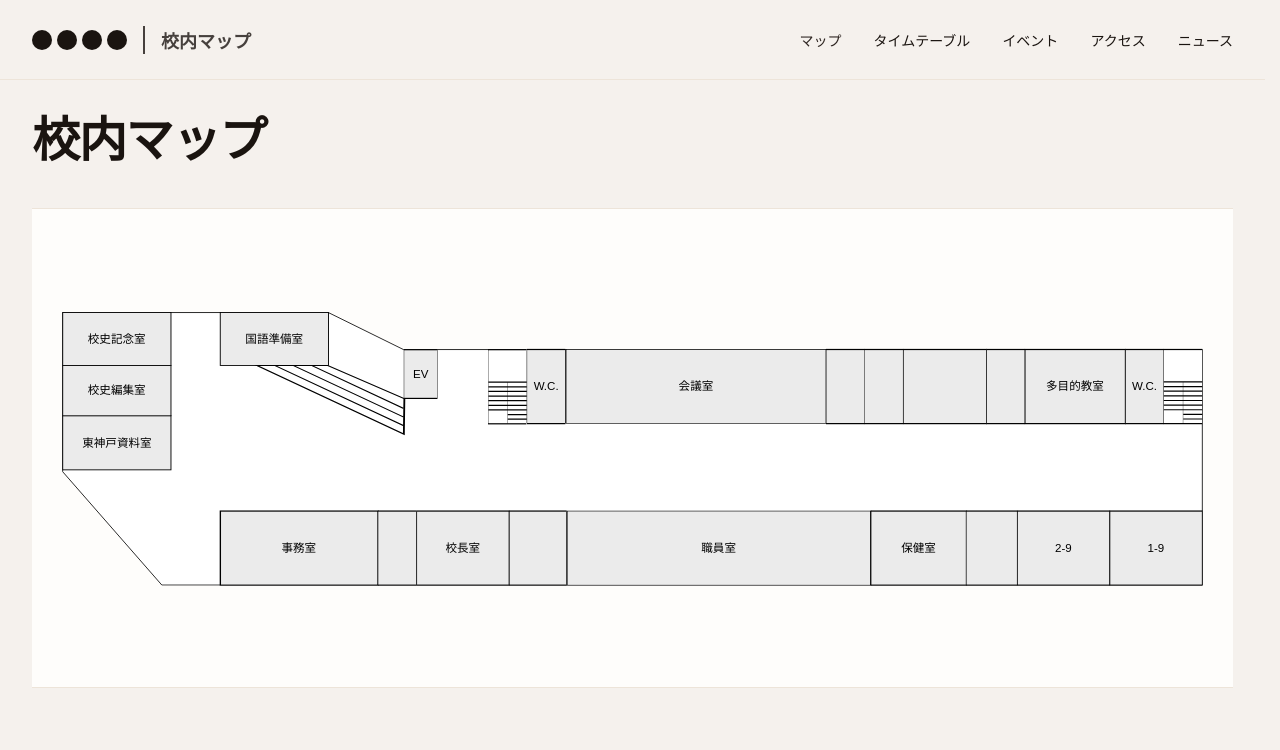
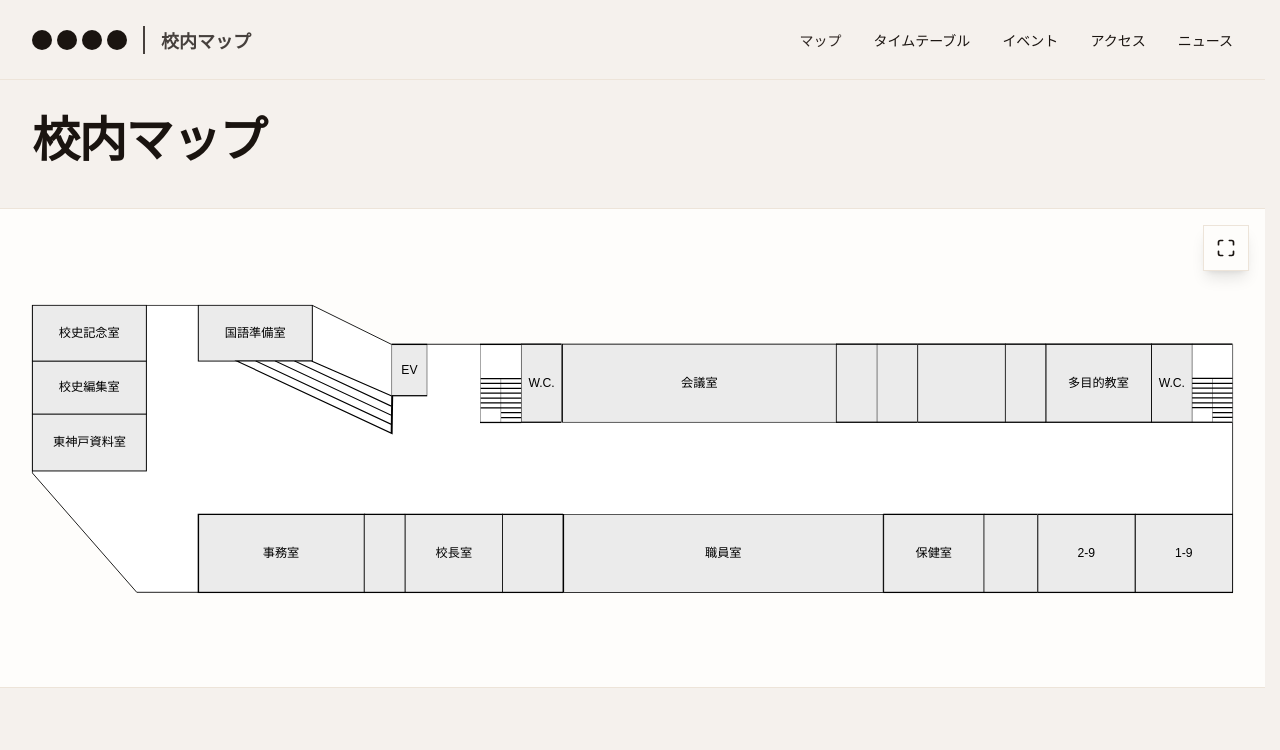
Before and after one commit to kobehs-butsuri/bunkasai0, a Next.js app: page /map in a window 1280 px wide. Shown: the top 750 px of the page. Built offline with nearby package versions, Linux system fonts and the light colour scheme.

Commit message:
マップの全画面表示追加

```diff
--- a/src/app/layout.tsx
+++ b/src/app/layout.tsx
@@ -48,8 +48,10 @@ export default function RootLayout({
         <body className={`font-sans antialiased flex flex-col min-h-screen ${noto.className}`}>
             <PageTitleProvider>
                 <Header/>
-                <main className="w-full bg-background flex-grow px-8 mb-16">
-                    <Heading />
+                <main className="w-full bg-background flex-grow mb-16">
+                    <div className={"px-8"}>
+                        <Heading />
+                    </div>
                     {children}
                 </main>
                 <Footer/>
--- a/src/app/map/content.tsx
+++ b/src/app/map/content.tsx
@@ -6,6 +6,7 @@ import {MapSVG} from "@/components/map"
 import festivalData from "@/data/festival.json"
 import useMobile from "@/hooks/use-mobile"
 import {useSetPageTitle} from "@/hooks/page-title-context";
+import {Maximize, Minimize} from "lucide-react";
 
 interface Exhibition {
     id: string
@@ -25,7 +26,8 @@ export default function Map() {
     const [selectedRoomId, setSelectedRoomId] = useState<string | null>(null)
     const isMobile = useMobile()
 
-    // ズーム・パン状態
+    const [isFullscreen, setIsFullscreen] = useState(false)
+
     const [scale, setScale] = useState(1)
     const [showScrollOverlay, setShowScrollOverlay] = useState(0)
     const [position, setPosition] = useState({ x: 0, y: 0 })
@@ -41,30 +43,26 @@ export default function Map() {
     const initialPinchScale = useRef<number | null>(null)
     const initialPinchPosition = useRef<{ x: number; y: number } | null>(null)
     const [isInitialized, setIsInitialized] = useState(false)
+    const [isScreenModeChanged, setIsScreenModeChanged] = useState(false)
 
     const exhibitions = festivalData.exhibitions as Exhibition[]
 
     const timeoutRef = useRef<NodeJS.Timeout | null>(null);
     const runTimeoutOnce = () => {
-        // 先に既存 timeout を止める
         if (timeoutRef.current) {
             clearTimeout(timeoutRef.current);
         }
 
-        // 新しく登録
         timeoutRef.current = setTimeout(() => {
             setShowScrollOverlay(0);
             timeoutRef.current = null;
         }, 1500);
     };
 
-
-    // roomIdから展示情報を取得
     const getExhibitionByRoomId = useCallback((roomId: string): Exhibition | undefined => {
         return exhibitions.find(exh => exh.roomId === roomId)
     }, [exhibitions])
 
-    // 位置を制限する関数
     const constrainPosition = (x: number, y: number) => {
         if (!containerRef.current || !mapRef.current) return { x, y }
 
@@ -74,11 +72,9 @@ export default function Map() {
         const containerRect = container.getBoundingClientRect()
         const mapRect = map.getBoundingClientRect()
 
-        // スケール適用後のマップサイズ
         const mapWidth = mapRect.width
         const mapHeight = mapRect.height
 
-        // 上下左右の端
         const left = containerRect.width / 2
         const top = containerRect.height / 2
         const bottom = -mapHeight + containerRect.height / 2
@@ -89,9 +85,9 @@ export default function Map() {
         return { x: constrainedX, y: constrainedY }
     }
 
-    // 初期表示時にマップを中央に配置・拡大
     useEffect(() => {
-        if (!containerRef.current || !mapRef.current || isInitialized) return
+        constrainPosition(0, 0)
+        if (!containerRef.current || !mapRef.current || isInitialized || isScreenModeChanged) return
 
         const container = containerRef.current
         const map = mapRef.current
@@ -99,23 +95,37 @@ export default function Map() {
         const mapRect = map.getBoundingClientRect()
         const containerRect = container.getBoundingClientRect()
 
-        // 縦横比を計算して、小さい方に合わせる
-        const scaleX = containerRect.width / mapRect.width
-        const scaleY = containerRect.height / mapRect.height
-        const initialScale = Math.min(scaleX, scaleY) * 0.95 // 少し余白を持たせる
+        const scaledWidth = containerRect.width * scale
+        const scaledHeight = containerRect.height * scale
 
-        // 中央に配置
-        const scaledWidth = mapRect.width * initialScale
-        const scaledHeight = mapRect.height * initialScale
-        const centerX = (containerRect.width - scaledWidth) / 2
-        const centerY = (containerRect.height - scaledHeight) / 2
+        const scaleX = scaledWidth / mapRect.width * scale
+        const scaleY = scaledHeight / mapRect.height * scale
+        const newScale = Math.min(scaleX, scaleY) * 0.95
 
-        setScale(initialScale)
+        if (!isInitialized){
+            const centerX = (containerRect.width - mapRect.width / scale * newScale) / 2
+            const centerY = (containerRect.height - mapRect.height / scale * newScale) / 2
+            setScale(newScale)
             setPosition({ x: centerX, y: centerY })
             setIsInitialized(true)
-    }, [isMobile, isInitialized])
+            setIsScreenModeChanged(false)
+            return
+        }
 
-    // グローバルマウスアップイベントを監視
+        const left = containerRect.width / 2
+        const top = containerRect.height / 2
+        const bottom = -scaledHeight + containerRect.height / 2
+        const right = -scaledWidth + containerRect.width / 2
+
+
+        const constrainedX = Math.max(right, Math.min(left, position.x / scale * newScale))
+        const constrainedY = Math.max(bottom, Math.min(top, position.y / scale * newScale))
+
+        setScale(newScale)
+        setPosition({ x: constrainedX, y: constrainedY })
+        setIsInitialized(true)
+    }, [isFullscreen, isInitialized, isScreenModeChanged, isMobile, position.x, position.y, scale])
+
     useEffect(() => {
         const handleGlobalMouseUp = () => {
             if (isDragging) {
@@ -132,6 +142,7 @@ export default function Map() {
     }, [isMobile, isDragging])
 
     const handleRoomClick = useCallback((roomId: string) => {
+        if (showScrollOverlay !== 0) return
         const exhibition = getExhibitionByRoomId(roomId)
         if (!exhibition) return
 
@@ -141,15 +152,23 @@ export default function Map() {
         } else {
             window.location.href = `/event/${exhibition.id}`
         }
-    }, [getExhibitionByRoomId, isMobile])
+    }, [showScrollOverlay, getExhibitionByRoomId, isMobile])
 
-    // マウスホイールでズーム
+    const handleRoomTouch = useCallback((roomId: string) => {
+        if (showScrollOverlay !== 0) return
+        const exhibition = getExhibitionByRoomId(roomId)
+        if (!exhibition) return
+
+        setSelectedRoomId(roomId)
+        setShowPopup(true)
+    }, [showScrollOverlay, getExhibitionByRoomId])
+
     useEffect(() => {
         const container = containerRef.current
         if (!container) return
 
         const handleWheel = (e: WheelEvent) => {
-            if (!e.ctrlKey && !e.metaKey) {
+            if (!e.ctrlKey && !e.metaKey && !isFullscreen) {
                 setShowScrollOverlay(1)
                 runTimeoutOnce()
                 return
@@ -181,9 +200,8 @@ export default function Map() {
         return () => {
             container.removeEventListener('wheel', handleWheel)
         }
-    }, [scale, position]) // 依存配列に必要な値を追加
+    }, [scale, position, isFullscreen])
 
-    // マウスドラッグ（モバイルモード時）
     const handleMouseDown = (e: React.MouseEvent) => {
         e.preventDefault()
         setDragStart({
@@ -195,13 +213,11 @@ export default function Map() {
     }
 
     const handleMouseMove = (e: React.MouseEvent) => {
-
         if (e.buttons === 0) {
             setIsDragging(false)
             setHasMoved(false)
             setDragStart({ x: 0, y: 0 })
             if (!isMobile) {
-                // デスクトップモードのホバー処理
                 setMousePos({ x: e.clientX, y: e.clientY })
                 let element: Element | null = e.target as SVGElement
                 while (element && element !== (e.currentTarget as Element)) {
@@ -215,9 +231,8 @@ export default function Map() {
             }
             return
         }
-        // マウスダウン後の処理
+
         if (dragStart.x !== 0 || dragStart.y !== 0 || isDragging) {
-            // 移動量が5px以上ならドラッグ開始
             const moveDistance = Math.hypot(
                 e.clientX - touchStartPos.x,
                 e.clientY - touchStartPos.y
@@ -230,7 +245,6 @@ export default function Map() {
                 const newX = e.clientX - dragStart.x
                 const newY = e.clientY - dragStart.y
 
-                // 位置を制限
                 const constrained = constrainPosition(newX, newY)
                 setPosition(constrained)
             }
@@ -239,7 +253,6 @@ export default function Map() {
 
     const handleMouseUp = (e: React.MouseEvent) => {
         if (!hasMoved) {
-            // クリック判定 - クリック位置の要素を取得
             let element: Element | null = document.elementFromPoint(e.clientX, e.clientY)
             while (element && element !== containerRef.current) {
                 if (element.id && getExhibitionByRoomId(element.id)) {
@@ -261,13 +274,11 @@ export default function Map() {
         const container = containerRef.current
         if (!container) return
 
-        // 移動平均用の履歴
         let centerHistory: Array<{ x: number; y: number }> = []
         const HISTORY_SIZE = 10
 
         const handleTouchStart = (e: TouchEvent) => {
             if (e.touches.length === 1 || e.touches.length === 2) {
-                // ドラッグ開始準備
                 setDragStart({
                     x: e.touches[0].clientX - position.x,
                     y: e.touches[0].clientY - position.y,
@@ -281,7 +292,7 @@ export default function Map() {
                 setPossibleToDrag(true)
 
                 if (e.touches.length === 1) return
-                // ピンチズーム開始
+
                 const touch1 = e.touches[0]
                 const touch2 = e.touches[1]
                 lastTouchDistance.current = Math.hypot(
@@ -291,15 +302,12 @@ export default function Map() {
 
                 const rect = container.getBoundingClientRect()
 
-                // 2本指の中心点（コンテナ内の相対座標）
                 const centerX = (touch1.clientX + touch2.clientX) / 2 - rect.left
                 const centerY = (touch1.clientY + touch2.clientY) / 2 - rect.top
                 lastTouchCenter.current = {x: centerX, y: centerY}
 
-                // 履歴を初期化
                 centerHistory = [{x: centerX, y: centerY}]
 
-                // ピンチ開始時の状態を保存
                 initialPinchScale.current = scale
                 initialPinchPosition.current = {x: position.x, y: position.y}
             }
@@ -307,7 +315,6 @@ export default function Map() {
 
         const handleTouchMove = (e: TouchEvent) => {
             if (e.touches.length === 2 && lastTouchDistance.current !== null && lastTouchCenter.current && initialPinchScale.current !== null && initialPinchPosition.current !== null) {
-                // ピンチズーム + パン
                 const touch1 = e.touches[0]
                 const touch2 = e.touches[1]
                 const distance = Math.hypot(
@@ -317,37 +324,29 @@ export default function Map() {
 
                 const rect = container.getBoundingClientRect()
 
-                // 現在の2本指の中心点
                 const currentCenterX = (touch1.clientX + touch2.clientX) / 2 - rect.left
                 const currentCenterY = (touch1.clientY + touch2.clientY) / 2 - rect.top
 
-                // 履歴に追加
                 centerHistory.push({ x: currentCenterX, y: currentCenterY })
                 if (centerHistory.length > HISTORY_SIZE) {
                     centerHistory.shift()
                 }
 
-                // 移動平均を計算
                 const avgCenterX = centerHistory.reduce((sum, c) => sum + c.x, 0) / centerHistory.length
                 const avgCenterY = centerHistory.reduce((sum, c) => sum + c.y, 0) / centerHistory.length
 
-                // ズーム比率を計算
                 const scaleRatio = distance / lastTouchDistance.current
                 const newScale = Math.max(0.5, Math.min(4, initialPinchScale.current * scaleRatio))
 
-                // 中心点の移動量（移動平均を使用）
                 const centerDeltaX = avgCenterX - lastTouchCenter.current.x
                 const centerDeltaY = avgCenterY - lastTouchCenter.current.y
 
-                // ズーム前の位置（ピンチ開始時の状態を基準）
                 const beforeX = (lastTouchCenter.current.x - initialPinchPosition.current.x) / initialPinchScale.current
                 const beforeY = (lastTouchCenter.current.y - initialPinchPosition.current.y) / initialPinchScale.current
 
-                // ズーム後の位置調整 + パン移動
                 const newX = lastTouchCenter.current.x - beforeX * newScale + centerDeltaX
                 const newY = lastTouchCenter.current.y - beforeY * newScale + centerDeltaY
 
-                // 位置を制限
                 const constrained = constrainPosition(newX, newY)
 
                 setIsDragging(true)
@@ -355,22 +354,24 @@ export default function Map() {
                 setPosition(constrained)
                 e.preventDefault();
             } else if (e.touches.length === 1 && (dragStart.x !== 0 || dragStart.y !== 0 || isDragging)) {
-                // ドラッグ
                 const moveDistance = Math.hypot(
                     e.touches[0].clientX - touchStartPos.x,
                     e.touches[0].clientY - touchStartPos.y
                 )
                 if (moveDistance > 5) {
-                    if (!isDragging) {
+                    if (!isDragging && !isFullscreen) {
                         setShowScrollOverlay(2)
                         runTimeoutOnce();
                         return
+                    }
+                    if (isFullscreen) {
+                        setIsDragging(true)
+                        e.preventDefault();
                     }
                     setHasMoved(true)
                     const newX = e.touches[0].clientX - dragStart.x
                     const newY = e.touches[0].clientY - dragStart.y
 
-                    // 位置を制限
                     const constrained = constrainPosition(newX, newY)
                     setPosition(constrained)
                 }
@@ -410,7 +411,7 @@ export default function Map() {
                         if (current.id && getExhibitionByRoomId(current.id)) {
                             e.preventDefault()
                             e.stopPropagation()
-                            handleRoomClick(current.id)
+                            handleRoomTouch(current.id)
                             break
                         }
                         current = current.parentElement
@@ -432,7 +433,19 @@ export default function Map() {
             container.removeEventListener('touchmove', handleTouchMove)
             container.removeEventListener('touchend', handleTouchEnd)
         }
-    }, [scale, position, isDragging, dragStart, touchStartPos, hasMoved, possibleToDrag, getExhibitionByRoomId, handleRoomClick])
+    }, [scale, position, isDragging, isFullscreen, dragStart, touchStartPos, hasMoved, possibleToDrag, getExhibitionByRoomId, handleRoomClick, handleRoomTouch])
+
+    useEffect(() => {
+        const handleEscape = (e: KeyboardEvent) => {
+            if (e.key === 'Escape' && isFullscreen) {
+                setIsScreenModeChanged(true)
+                setIsFullscreen(false)
+            }
+        }
+
+        window.addEventListener('keydown', handleEscape)
+        return () => window.removeEventListener('keydown', handleEscape)
+    }, [isFullscreen])
 
     const selectedExhibition = selectedRoomId ? getExhibitionByRoomId(selectedRoomId) : null
     const hoveredExhibition = hoveredRoomId ? getExhibitionByRoomId(hoveredRoomId) : null
@@ -440,9 +453,12 @@ export default function Map() {
     return (
         <div>
             <div
-                className={isMobile
+                className={
+                    isFullscreen
+                        ? "fixed inset-0 z-50 overflow-hidden bg-card"
+                        : (isMobile
                             ? "w-full h-[60vh] overflow-hidden relative bg-card border-y border-accent-light"
-                    : "max-w-7xl mx-auto h-[60vh] overflow-hidden relative bg-card border-y border-accent-light"
+                            : "max-w-7xl mx-auto h-[60vh] overflow-hidden relative bg-card border-y border-accent-light")
                 }
                 ref={containerRef}
                 onMouseDown={handleMouseDown}
@@ -459,6 +475,33 @@ export default function Map() {
                     cursor: !isMobile && hoveredRoomId && hoveredExhibition ? "pointer" : (isDragging ? 'grabbing' : 'default'),
                 }}
             >
+                <div
+                    ref={mapRef}
+                    className="w-full transition-all"
+                    style={{
+                        userSelect: 'none',
+                        transform: `translate(${position.x}px, ${position.y}px) scale(${scale})`,
+                        transformOrigin: '0 0',
+                        transition: (isDragging ? "None" : "")}}
+                >
+                    <MapSVG />
+                </div>
+
+                <button
+                    onClick={() => {
+                        setIsScreenModeChanged(true)
+                        setIsFullscreen(!isFullscreen)
+                    }}
+                    className="absolute top-4 right-4 z-10 bg-card border border-accent-light p-3 hover:bg-accent-light transition-colors shadow-lg cursor-pointer"
+                    title={isFullscreen ? "通常表示" : "全画面表示"}
+                >
+                    {isFullscreen ? (
+                        <Minimize className={"h-5 w-5"}/>
+                    ) : (
+                        <Maximize className={"h-5 w-5"}/>
+                    )}
+                </button>
+
                 <div className="absolute inset-0 bg-background/[.75] bg-opacity-50 flex items-center justify-center z-10 pointer-events-none backdrop-blur-xs transition-opacity"
                      style={{
                          opacity: showScrollOverlay === 0 ? 0 : 1,
@@ -485,17 +528,6 @@ export default function Map() {
                             )
                         }
                     </div>
-                </div>
-                <div
-                    ref={mapRef}
-                    className="w-full transition-all"
-                    style={{
-                        userSelect: 'none',
-                        transform: `translate(${position.x}px, ${position.y}px) scale(${scale})`,
-                        transformOrigin: '0 0',
-                        transition: (isDragging ? "None" : "")}}
-                >
-                    <MapSVG />
                 </div>
             </div>
 
@@ -529,9 +561,11 @@ export default function Map() {
                 </div>
             )}
 
-            {showPopup && selectedExhibition && isMobile && (
             <div
-                    className="fixed inset-0 bg-black bg-opacity-50 flex items-center justify-center z-40 p-4"
+                className={`fixed inset-0 bg-black bg-opacity-50 flex items-center justify-center z-50 p-4 transition-opacity
+                ${showPopup && selectedExhibition
+                    ? 'opacity-100'
+                    : 'opacity-0 pointer-events-none'}`}
                 onClick={(e) => {
                     if (e.target === e.currentTarget) {
                         setShowPopup(false)
@@ -546,6 +580,8 @@ export default function Map() {
                     className="bg-card border border-accent-light p-8 max-w-md w-full"
                     onClick={(e) => e.stopPropagation()}
                 >
+                    {selectedExhibition && (
+                        <>
                             <div className="flex justify-between items-start mb-6">
                                 <h2 className="text-2xl font-bold">{selectedExhibition.name}</h2>
                                 <button
@@ -577,9 +613,10 @@ export default function Map() {
                             >
                                 閉じる
                             </button>
+                        </>
+                    )}
                 </div>
             </div>
-            )}
         </div>
     )
 }
```
Also changed, not shown: package.json (+6 -4 lines). Lines whose indentation alone changed are shown as unchanged.
